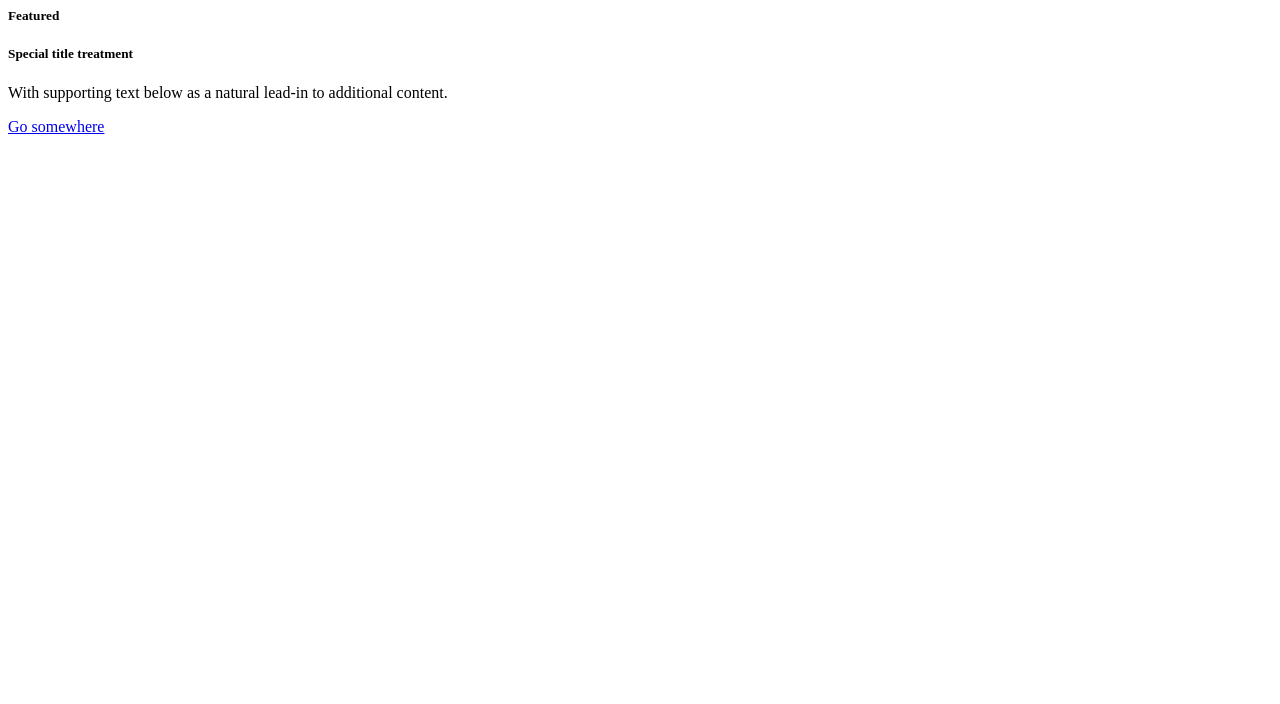
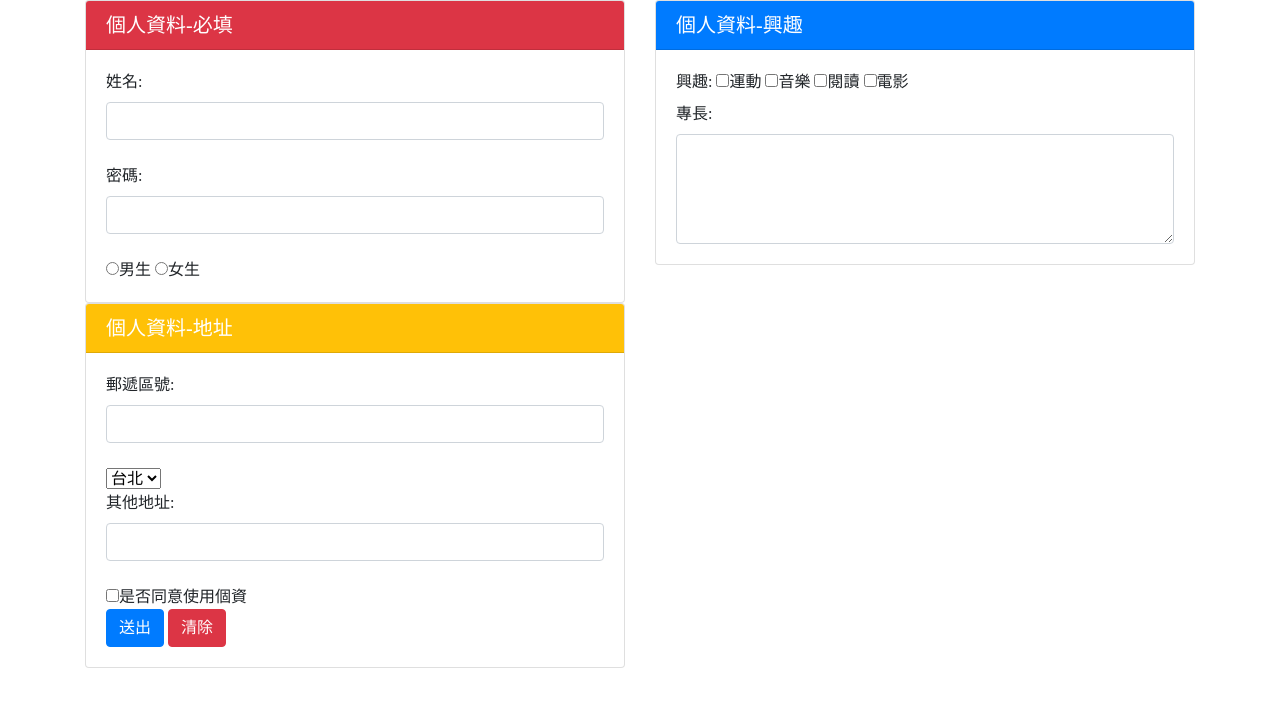
Before and after one commit to andy1993604/BSWEB, a plain HTML site: page boostrapForm.html in a window 1280 px wide. Drawn offline with nearby package versions, Linux system fonts and the light colour scheme.

Commit message:
bootstrap表單

```diff
--- a/boostrapForm.html
+++ b/boostrapForm.html
@@ -1,8 +1,70 @@
-<div class="card">
-        <h5 class="card-header">Featured</h5>
-        <div class="card-body">
-          <h5 class="card-title">Special title treatment</h5>
-          <p class="card-text">With supporting text below as a natural lead-in to additional content.</p>
-          <a href="#" class="btn btn-primary">Go somewhere</a>
+<!DOCTYPE html>
+<html lang="en">
+<head>
+    <meta charset="UTF-8">
+    <meta name="viewport" content="width=device-width, initial-scale=1.0">
+    <meta http-equiv="X-UA-Compatible" content="ie=edge">
+    <link rel="stylesheet" href="https://stackpath.bootstrapcdn.com/bootstrap/4.2.1/css/bootstrap.min.css"
+    integrity="sha384-GJzZqFGwb1QTTN6wy59ffF1BuGJpLSa9DkKMp0DgiMDm4iYMj70gZWKYbI706tWS" crossorigin="anonymous">
+    <title>Document</title>
+</head>
+<style>
+     body{
+         font-family: "微軟正黑體";
+     }
+
+</style>
+<body>
+
+<div class="container">
+        <div class="row">
+          <div class="col-md-6">
+                <div class="card">
+                        <h5 class="card-header bg-danger text-white">個人資料-必填</h5>
+                        <div class="card-body">
+                                <label>姓名:</label><input class="form-control" type="text" name="name" value=""></br>
+                                <label>密碼:</label><input class="form-control"type="password" name="password"value=""></br>
+                                    <input type="radio" name="gernder" id="" value="男">男生
+                                    <input type="radio" name="gernder" id="" value="女">女生
+                        </div>
+                </div>
+          </div>
+          <div class="col-md-6">
+                <div class="card">
+                        <h5 class="card-header bg-primary text-white">個人資料-興趣</h5>
+                        <div class="card-body">
+                                <label>興趣:</label>
+                                <input type="checkbox" name="hobby" id=""value="運動">運動
+                                <input type="checkbox" name="hobby" id=""value="音樂">音樂
+                                <input type="checkbox" name="hobby" id=""value="閱讀">閱讀
+                                <input type="checkbox" name="hobby" id=""value="電影">電影</br>
+                                <label>專長:</label><textarea class="form-control" rows="4" cols="50"></textarea>
+                        </div>
+                </div>
+          </div>
         </div>
 </div>
+<div class="container">
+    <div class="row">
+            <div class="col-md-6">
+                    <div class="card">
+                            <h5 class="card-header bg-warning text-white">個人資料-地址</h5>
+                            <div class="card-body">
+                                    <label>郵遞區號:</label><input class="form-control" type="text" name="postnum" value=""></br>
+                                    <select name="city" id="">
+                                          <option value="1">台北</option>
+                                          <option value="2">新北</option>
+                                          <option value="3">新竹</option>
+                                          <option value="4">高雄</option>
+                                      </select></br>
+                                      <label>其他地址:</label><input class="form-control" type="password" name="address"value=""></br>
+                                      <input type="checkbox" name="agree" id="MustCheck"value="同意">是否同意使用個資</br>
+                                      <button class="btn btn-primary" type="submit" value="Submit">送出</button>
+                                        <button class="btn btn-danger" type="reset" value="Reset">清除</button>
+                            </div>
+                    </div>
+            </div>
+    </div>
+</div>
+</body>
+</html>
```
